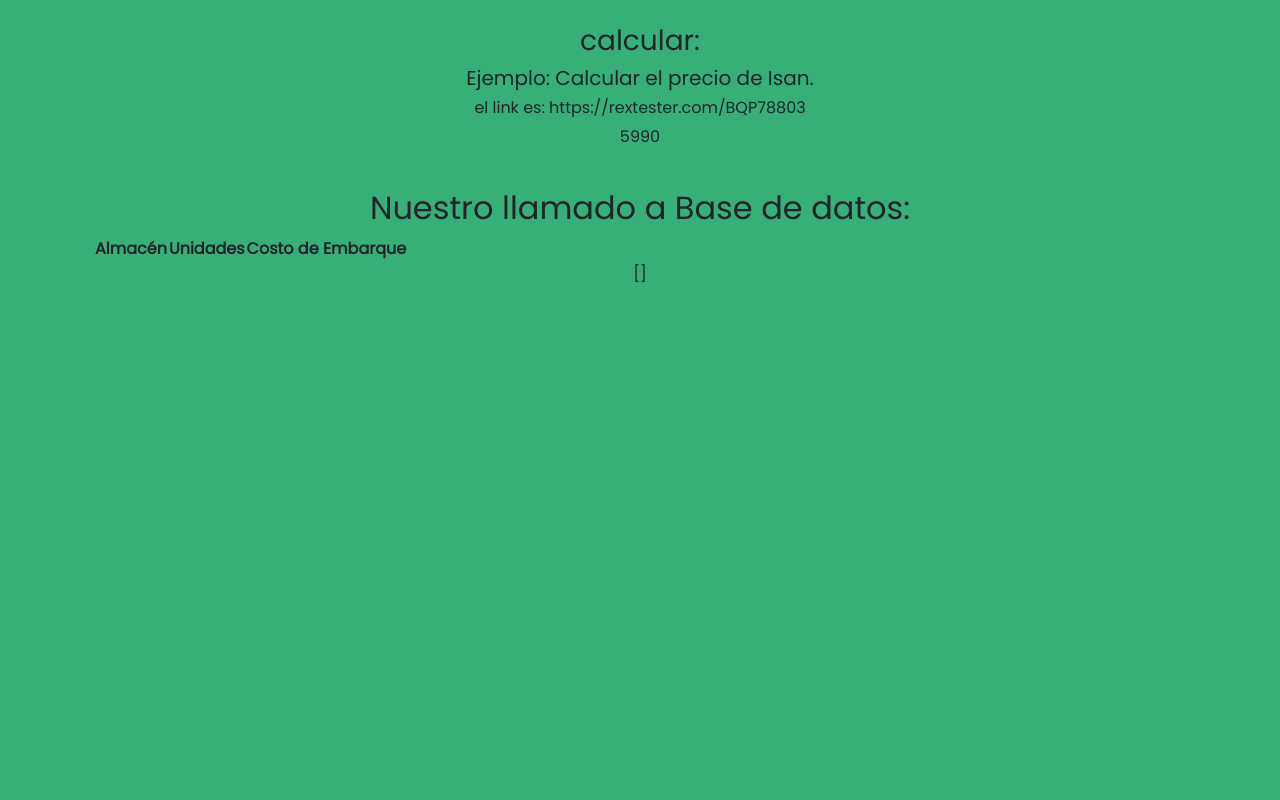
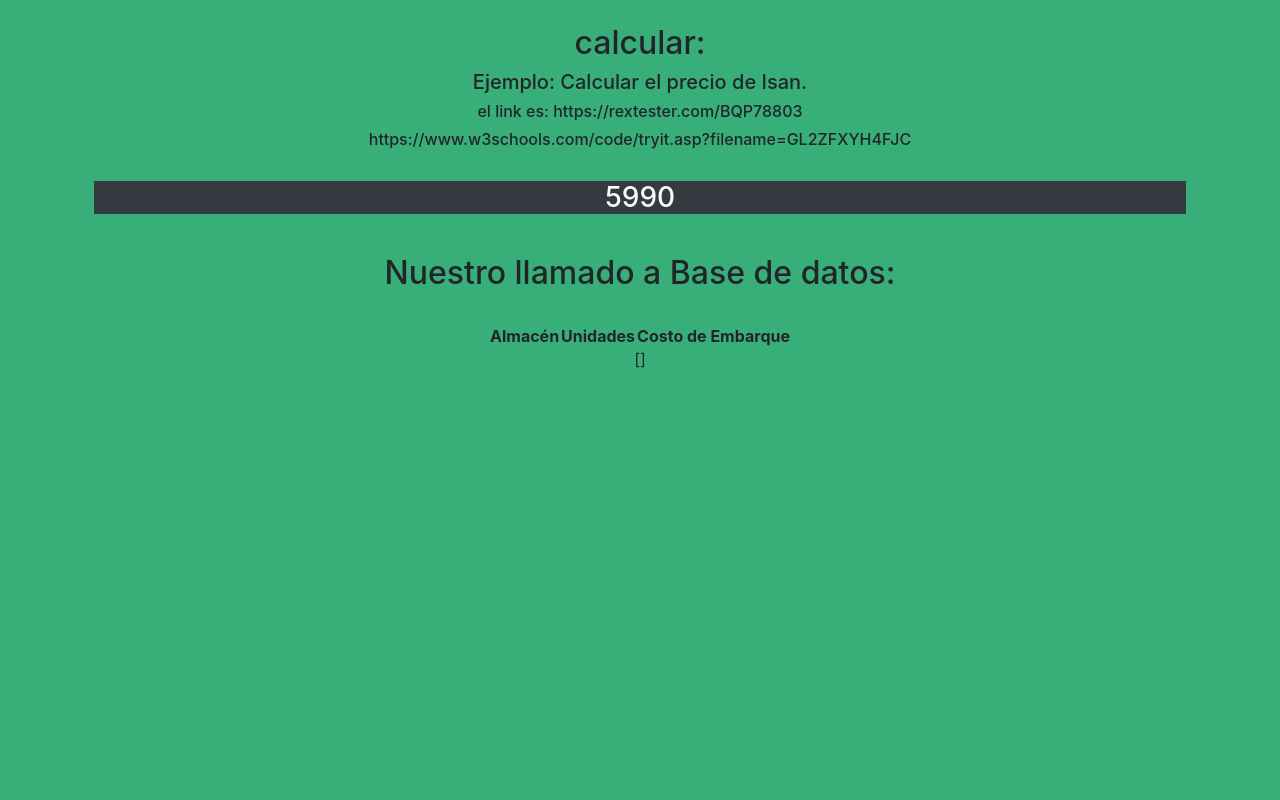
Before and after one commit to Acatitla/exercise-systems, a PHP site: page /funcion.php?opciones=1 in a window 1280 px wide. Run offline with PHP 8.4, Linux system fonts and the light colour scheme; data that the repository does not hold is empty.

Commit message:
color and align

```diff
--- a/Polizona-52/funcion.php
+++ b/Polizona-52/funcion.php
@@ -9,20 +9,8 @@
 	</head>
 	<style>
 	body, html{
-          background-position: center-center;
-          background-size: cover;
-          background-position: center center;
-          font-family: "Poppins";
           background-color:#38AF79;
-      }
-
-		select{
-			font-size:11px;
-		}
-
-		.barra{
-			width:20rem;
-		}
+	}
 
 	</style>
 
@@ -30,7 +18,7 @@
 	<div class="container">
 				<div class="row align-items-center">
 					<div class="col-12 align-self-center text-center p-4">
-						<h3>calcular:</h3>
+						<h2>calcular:</h2>
 						<!--
 							var text = '{"actual":"function() {for( i in obj.costoembarque){ actual1 += +(obj.inventario[i].costo.unitario*obj.inventario[i].embarque.costounitario)}return actual1;}","inventario":[{"embarque":{"cantidad":2,"costounitario":10}},{"embarque":{"cantidad":2,"costounitario":1}},{"embarque":{"cantidad":2,"costounitario":4}},{"embarque":{"cantidad":3,"costounitario":2}},{"embarque":{"cantidad":2,"costounitario":2}}]}';
 							var text = '{"actual":"function() {for( i in obj.inventario){ actual1 += +(obj.inventario[i].embarque.cantidad*obj.inventario[i].embarque.costounitario)}return actual1;}","inventario":[{"embarque":{"cantidad":2,"costounitario":10}},{"embarque":{"cantidad":2,"costounitario":1}},{"embarque":{"cantidad":2,"costounitario":4}},{"embarque":{"cantidad":3,"costounitario":2}},{"embarque":{"cantidad":2,"costounitario":2}}]}';
@@ -38,7 +26,10 @@
 						-->
 						<h5>Ejemplo: Calcular el precio de Isan. </h5>
 						<h6>el link es: https://rextester.com/BQP78803</h6>
-						<p id="demo"></p>
+						<h6>https://www.w3schools.com/code/tryit.asp?filename=GL2ZFXYH4FJC</h6>
+						<br>
+						<h3><p class="text-light bg-dark" id="demo"></p></h3>
+
 						<!--
 						<script>
 						var actual1 = 0;
@@ -59,6 +50,8 @@
 
 						<h2>Nuestro llamado a Base de datos:</h2>
 
+						<br>
+
 						<?PHP
 							$hostname_localhost ="68.70.164.26";
 							$database_localhost ="polizona_mercado";
@@ -72,7 +65,7 @@
 								$consulta="select idalmacen, unidades, costoembarque from embarque where idempresa='52';";
 								$resultado=mysqli_query($conexion,$consulta);
 								if($conexion){
-									echo "<table>";
+									echo "<center><table>";
 									echo "<th> Almacén</th>";
 									echo "<th> Unidades </th>";
 									echo "<th> Costo de Embarque </th>";
@@ -91,7 +84,7 @@
 
 									echo "</tr>";
 									echo "</tr>";
-									echo "</table>";
+									echo "</table></center>";
 
 									echo json_encode($json);
 									mysqli_close($conexion);
@@ -99,8 +92,6 @@
 								else{
 									echo "error";
 								}
-
-
 						?>
 					</div>
 				</div>
```
